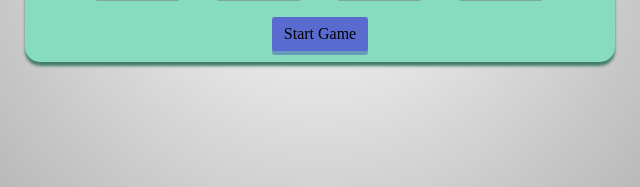
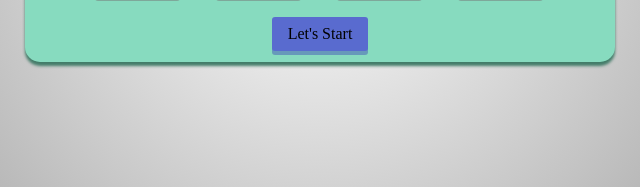
Before and after one commit to JRK0421/math-game, a plain HTML site: page index.html in a window 1280 px wide. Shown: the part 478-665 px from the top of the page, 320-960 px from the left. Drawn offline with Linux system fonts and the light colour scheme.

Commit message:
Option change

```diff
--- a/index.html
+++ b/index.html
@@ -24,7 +24,7 @@
             <div id="box3" class="box"></div>
             <div id="box4" class="box"></div>
         </div>
-        <div id="startreset">Start Game</div>
+        <div id="startreset">Let's Start</div>
         <div id="timeremaining">Time remaining : <span id="timeremainingvalue">60</span> sec</div>
         <div id="gameover"></div>
     </div>
```
